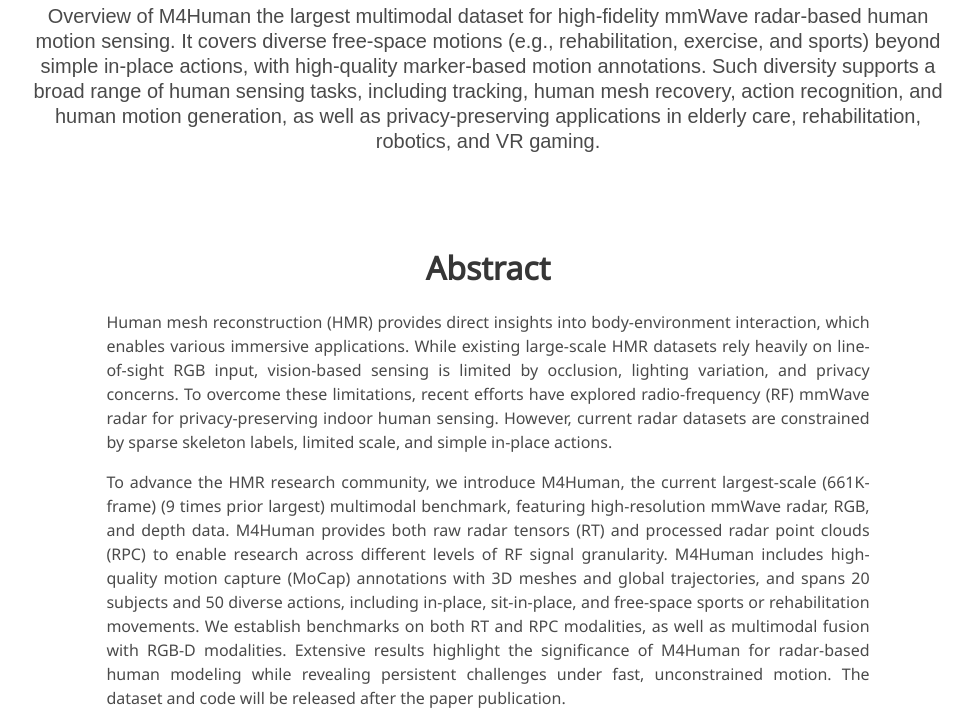
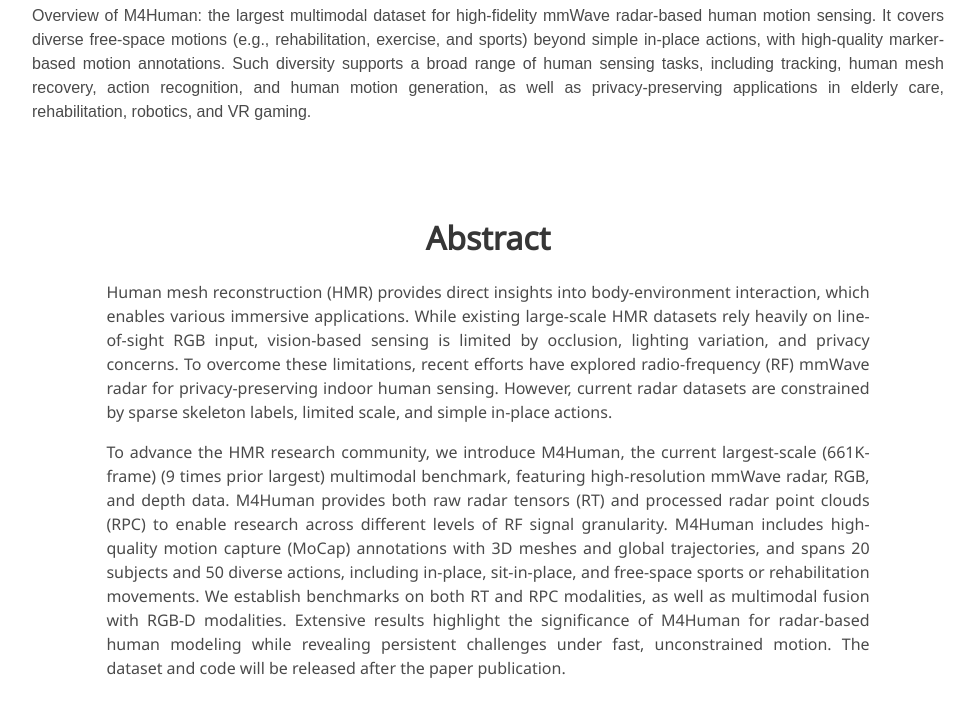
Before and after one commit to FanJunqiao/M4Human-site, a plain HTML site: page index.html in a window 1280 px wide. Shown: the part 960-1685 px from the top of the page, without its empty margins (152-1127 px from the left). Drawn offline with nearby package versions, Linux system fonts and the light colour scheme; some icons are missing; a web font is replaced by a local one.

Commit message:
update web 3.27

```diff
--- a/index.html
+++ b/index.html
@@ -221,8 +221,12 @@
         <br/>
 
 
-      <h2 class="subtitle has-text-centered">
-        Overview of M4Human the largest multimodal dataset for high-fidelity mmWave radar-based human motion sensing. It covers diverse free-space motions (e.g., rehabilitation, exercise, and sports) beyond simple in-place actions, with high-quality marker-based motion annotations. Such diversity supports a broad range of human sensing tasks, including tracking, human mesh recovery, action recognition, and human motion generation, as well as privacy-preserving applications in elderly care, rehabilitation, robotics, and VR gaming.
+      <div class="content has-text-justified">
+        <p>Overview of M4Human: the largest multimodal dataset for high-fidelity mmWave radar-based human motion sensing.
+           It covers diverse free-space motions (e.g., rehabilitation, exercise, and sports) beyond simple in-place actions, with high-quality marker-based motion annotations.
+            Such diversity supports a broad range of human sensing tasks, including tracking, human mesh recovery, action recognition, and human motion generation,
+          as well as privacy-preserving applications in elderly care, rehabilitation, robotics, and VR gaming.
+        </p>
       </h2>
     </div>
   </div>
@@ -454,7 +458,7 @@
 <section class="section">
   <div class="container is-max-desktop">
     <div class="columns is-centered has-text-centered">
-      <h2 class="title is-3">mmWave HMR Prediction Videos (Main)</h2>
+      <h2 class="title is-3">mmWave HMR Prediction Results</h2>
     </div>
     <div class="scroll-row" id="pred-gallery"></div>
   </div>
```
